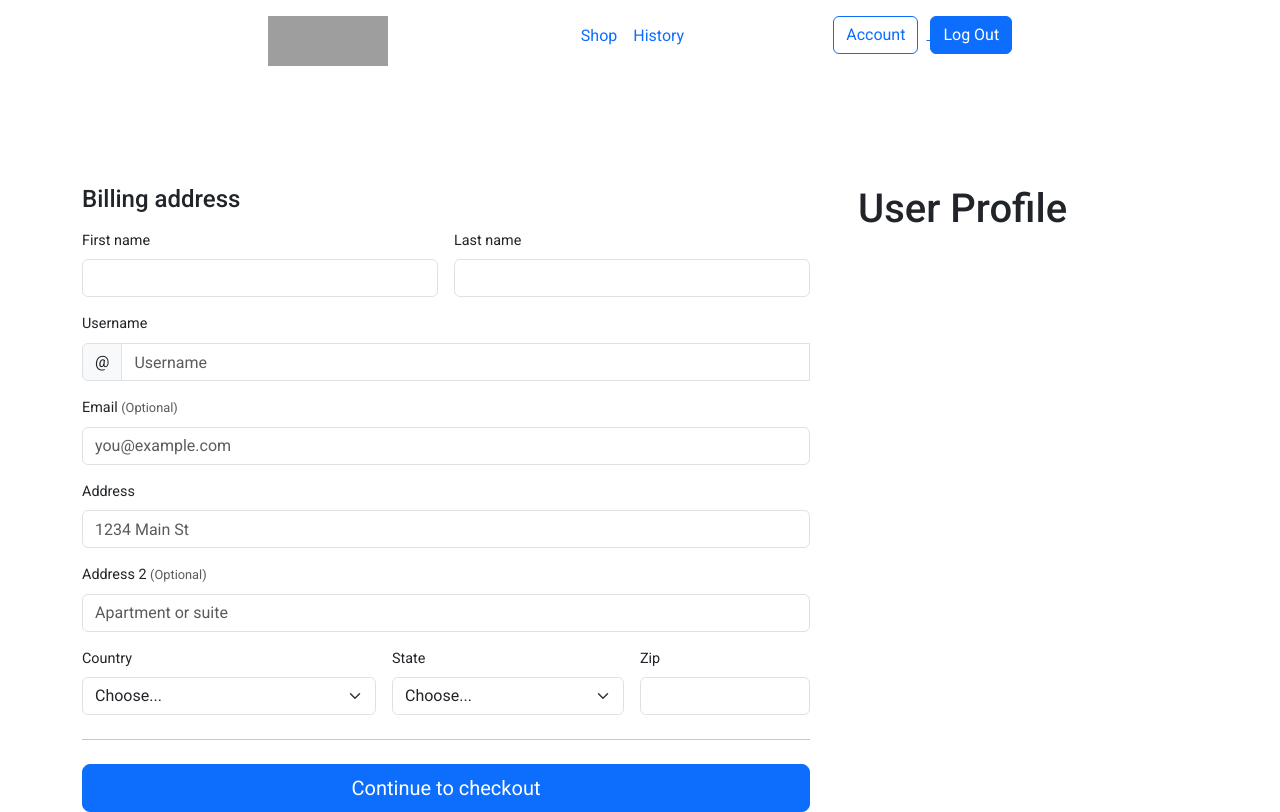
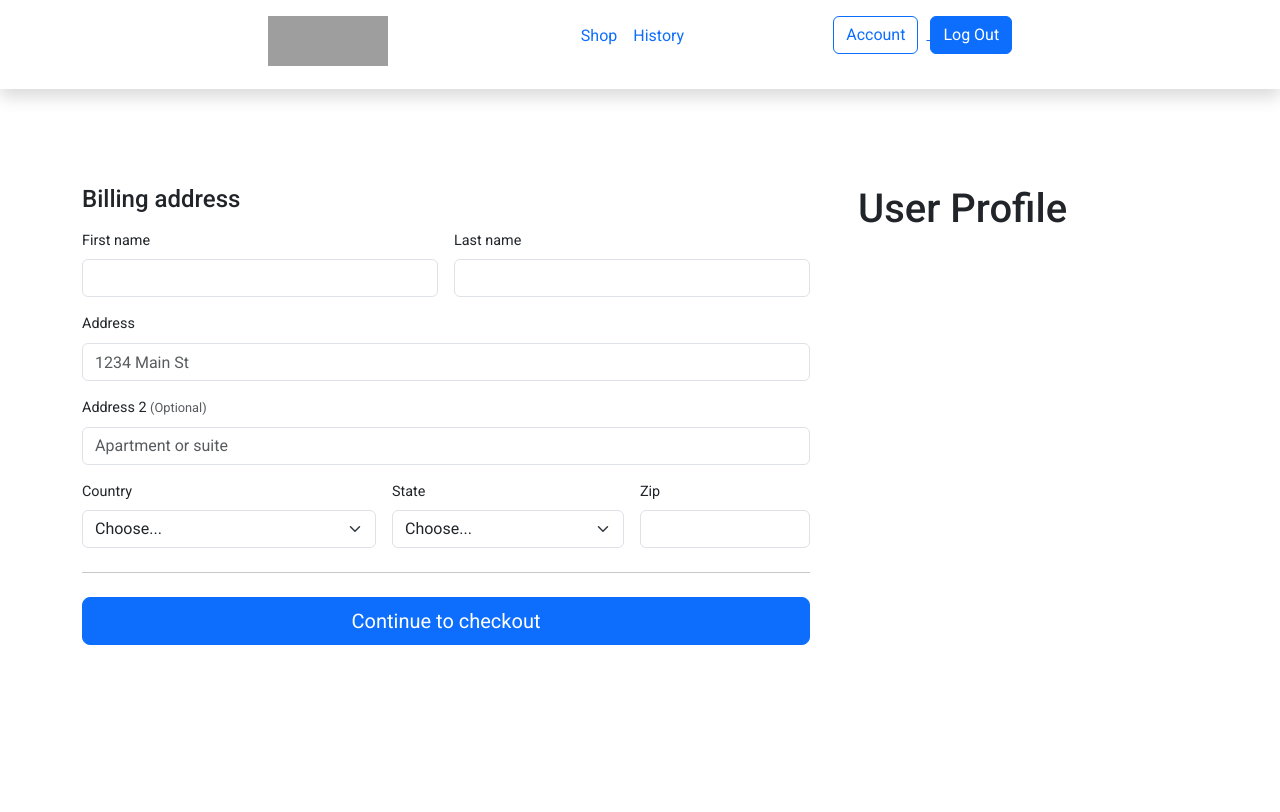
Before and after one commit to nkbuddy/login-react, a React (Create React App) app in the folder frontend/: page /account-setting in a window 1280 px wide. Built offline with nearby package versions, Linux system fonts and the light colour scheme; grey boxes are pictures that could not be loaded; a web font is replaced by a local one; what realm-web would draw is missing.

Commit message:
07/05 updates

```diff
--- a/frontend/src/components/navbar/NavbarAfterLogin.jsx
+++ b/frontend/src/components/navbar/NavbarAfterLogin.jsx
@@ -3,7 +3,7 @@ import { Link } from "react-router-dom";
 
 export default function NavbarAfterLogin() {
   return (
-    <header className="d-flex justify-content-center py-3">
+    <header className="d-flex justify-content-center py-3 shadow">
       <div className="col-md-3 mb-2 mb-md-0">
         <a
           href="/"
--- a/frontend/src/components/navbar/NavbarBeforeLogin.jsx
+++ b/frontend/src/components/navbar/NavbarBeforeLogin.jsx
@@ -3,7 +3,7 @@ import { Link } from "react-router-dom";
 
 export default function NavbarBeforeLogin() {
   return (
-    <header className="d-flex justify-content-center py-3">
+    <header className="d-flex justify-content-center py-3 shadow">
       <div className="col-md-3 mb-2 mb-md-0">
         <a
           href="/"
--- a/frontend/src/components/profile/AccountSetting.jsx
+++ b/frontend/src/components/profile/AccountSetting.jsx
@@ -34,25 +34,6 @@ export default function AccountSetting() {
               <input type="text" className="form-control" id="lastName" placeholder="" value="" required/>
               <div className="invalid-feedback">
                 Valid last name is required.
-              </div>
-            </div>
-
-            <div className="col-12">
-              <label htmlFor="username" className="form-label">Username</label>
-              <div className="input-group has-validation">
-                <span className="input-group-text">@</span>
-                <input type="text" className="form-control" id="username" placeholder="Username" required/>
-              <div className="invalid-feedback">
-                  Your username is required.
-                </div>
-              </div>
-            </div>
-
-            <div className="col-12">
-              <label htmlFor="email" className="form-label">Email <span className="text-body-secondary">(Optional)</span></label>
-              <input type="email" className="form-control" id="email" placeholder="you@example.com"/>
-              <div className="invalid-feedback">
-                Please enter a valid email address htmlFor shipping updates.
               </div>
             </div>
 
```
Also changed, not shown: 1 other file (tests, documents, lock files or other folders).
